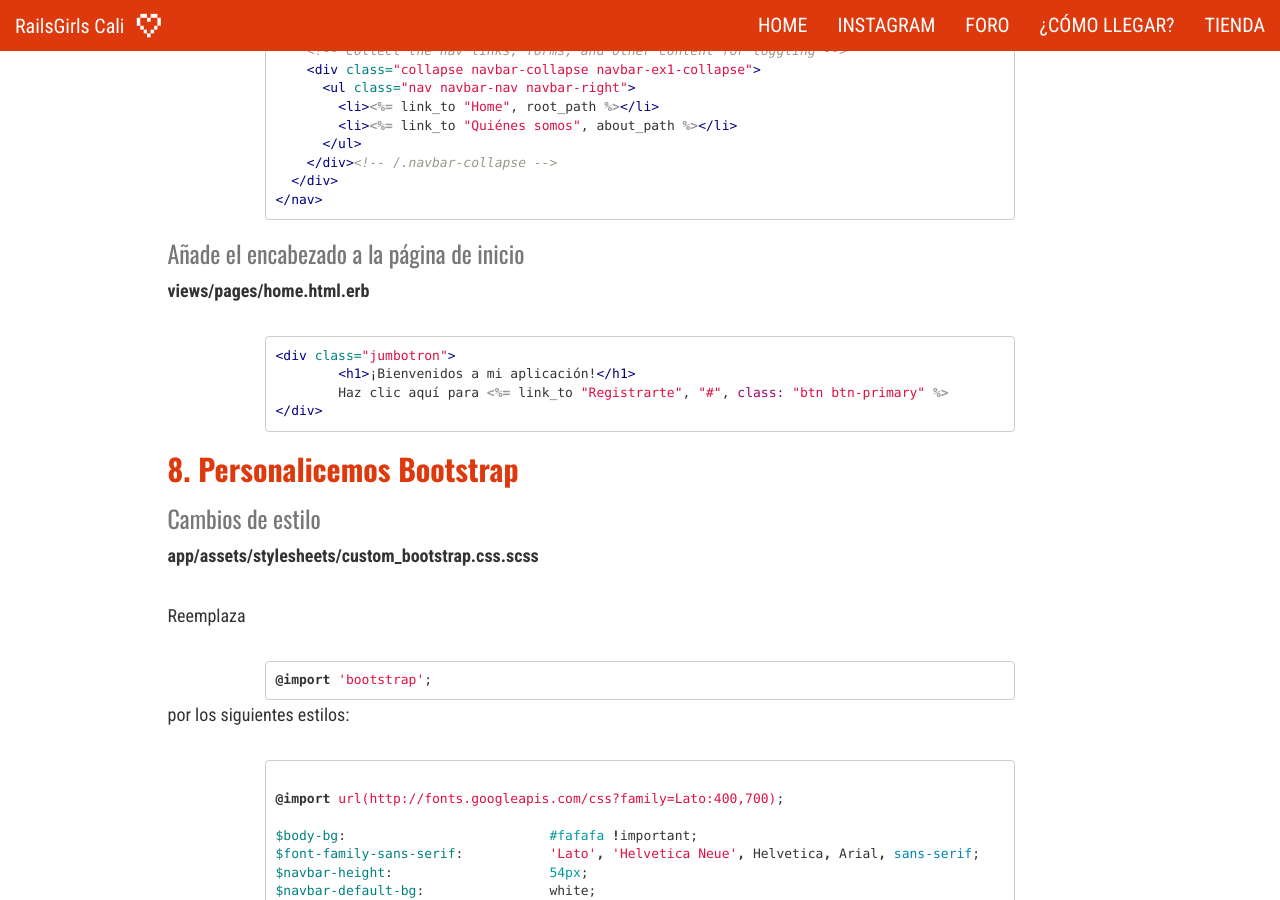
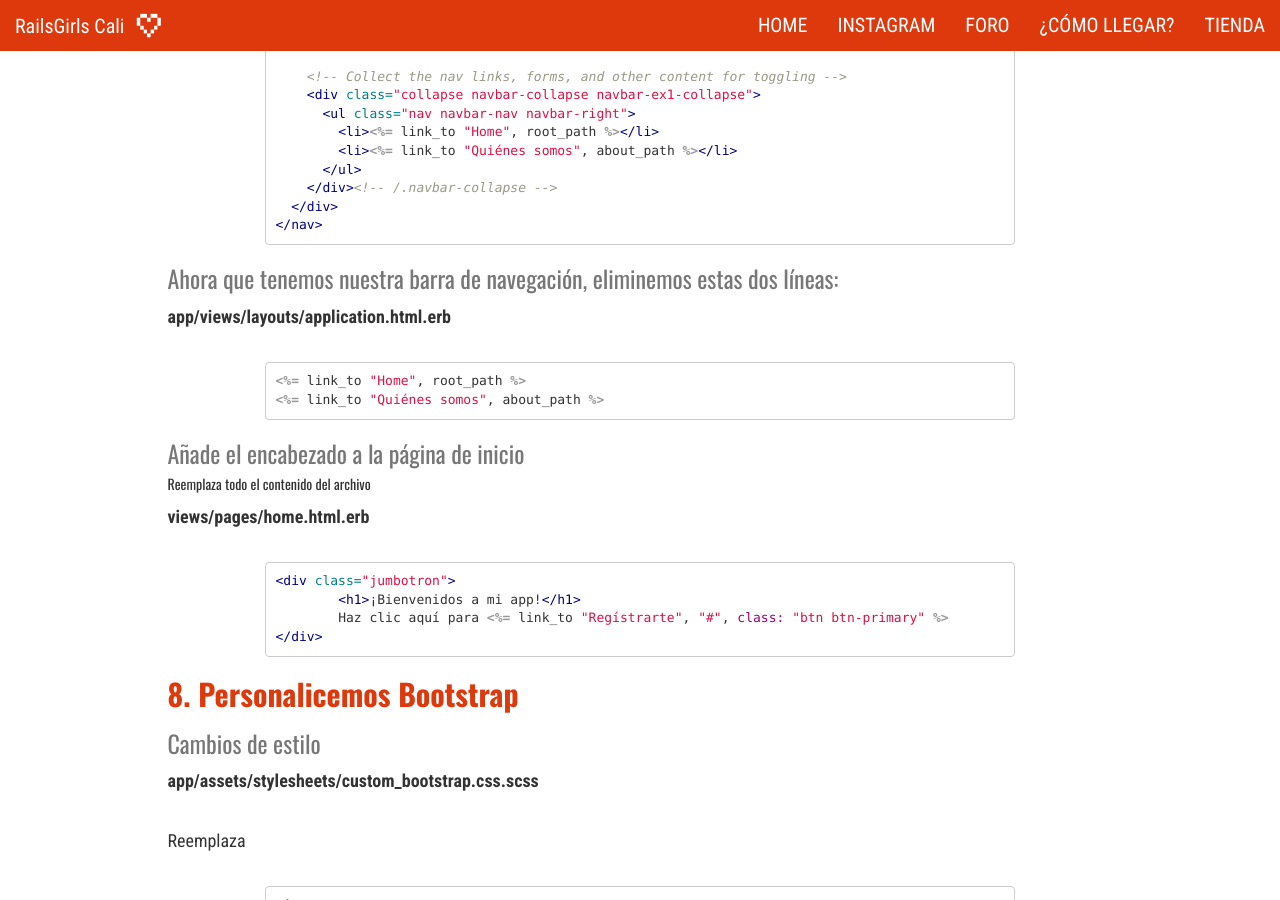
Before and after one commit to railsgirls-cali/railsgirls-cali.github.io, a Jekyll site: the page built from _pages/instagram.md, in a window 1280 px wide and 900 px high, scrolled down 5424 px. Built offline with Jekyll 4.4.1, drawn with Linux system fonts in a browser that asks for light colours; nearby versions of some CDN libraries; Markdown is read by kramdown in place of the engine named in the settings; some of the changed text lies outside the part shown.

Commit message:
Adding more instructions

````diff
--- a/_pages/instagram.md
+++ b/_pages/instagram.md
@@ -189,6 +189,7 @@ bundle install
 ```
 
 ### Añade el viewport
+##### Esto sirve para permitir que tu app se vea bien en varios tamaños de pantalla
 **views/layouts/application.html.erb**
 
 Después del `<head>` y antes del `<title>`.
@@ -273,15 +274,25 @@ Después del `<body>`
 </nav>
 ```
 
+### Ahora que tenemos nuestra barra de navegación, eliminemos estas dos líneas:
+
+**app/views/layouts/application.html.erb**
+
+```rhtml
+<%= link_to "Home", root_path %>
+<%= link_to "Quiénes somos", about_path %>
+```
+
 
 ### Añade el encabezado a la página de inicio
+##### Reemplaza todo el contenido del archivo
 
 **views/pages/home.html.erb**
 
 ```rhtml
 <div class="jumbotron">
-	<h1>¡Bienvenidos a mi aplicación!</h1>
-	Haz clic aquí para <%= link_to "Registrarte", "#", class: "btn btn-primary" %>
+	<h1>¡Bienvenidos a mi app!</h1>
+	Haz clic aquí para <%= link_to "Regístrarte", "#", class: "btn btn-primary" %>
 </div>
 ```
 
````
